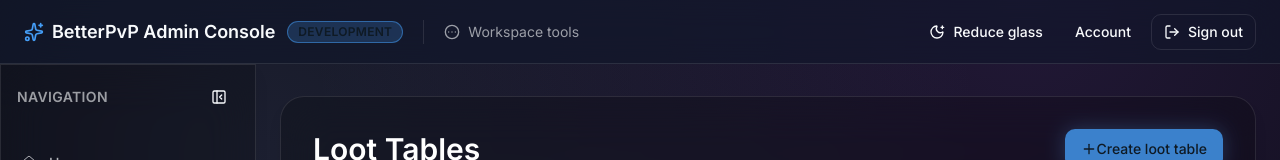
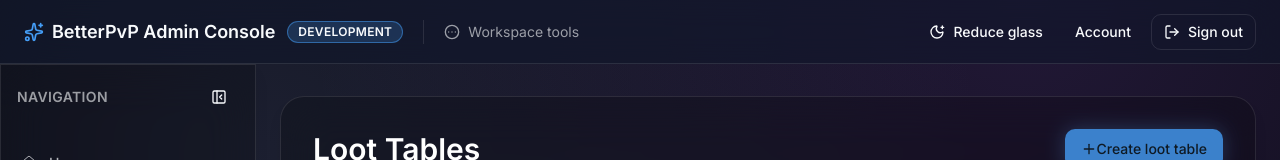
Before and after one commit to BetterPvP/DropTableEditor, a Next.js app: page /loot-tables in a window 1280 px wide. Shown: the top 160 px of the page. Built offline with nearby package versions, Linux system fonts and the light colour scheme; no server answers; the database is empty.

Commit message:
Add badge contrast

```diff
--- a/components/ui/badge.tsx
+++ b/components/ui/badge.tsx
@@ -7,7 +7,7 @@ const badgeVariants = cva(
     variants: {
       variant: {
         default: 'border-white/10 bg-white/10 text-foreground',
-        info: 'border-primary/50 bg-primary/20 text-primary-foreground',
+        info: 'border-primary/50 bg-primary/20 text-foreground',
         destructive: 'border-destructive/40 bg-destructive/20 text-destructive-foreground',
         outline: 'border-white/20 bg-transparent text-foreground',
       },
```
